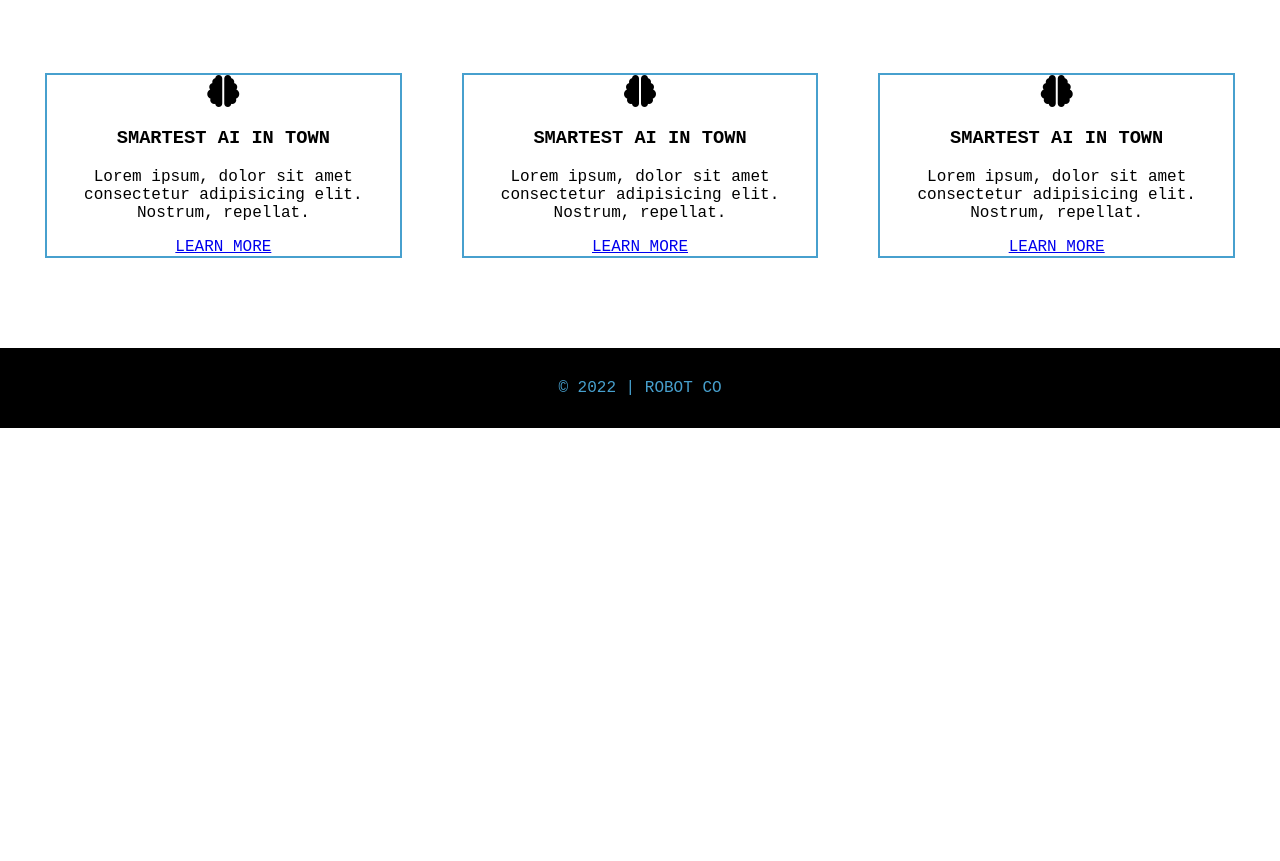
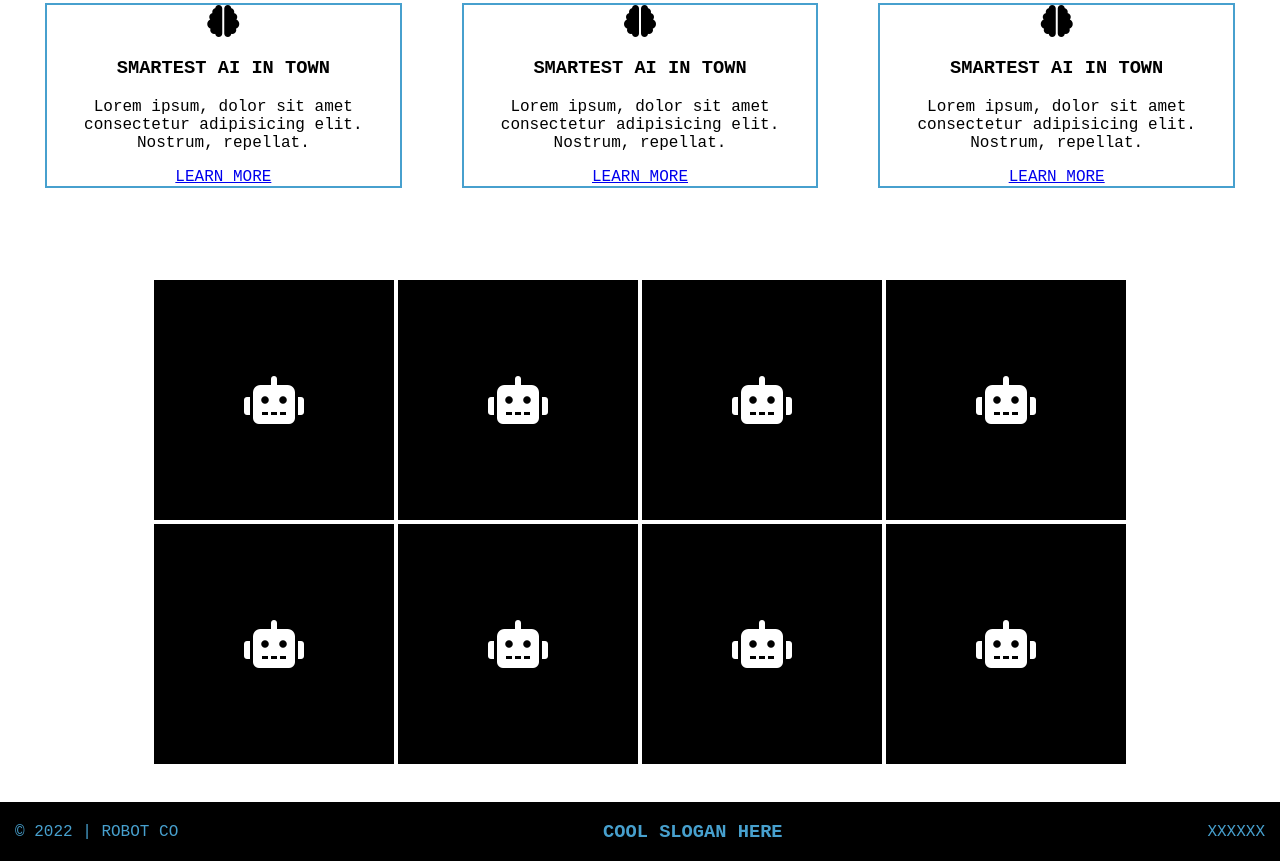
Before and after one commit to Mazattack1999/robotco, a plain HTML site: page index.html in a window 1280 px wide. Shown: the part 497-1358 px from the top of the page. Before the commit the page ends 925 px from the top, so only its background shows below. Drawn offline with Linux system fonts and the light colour scheme.

Commit message:
flexboxes

```diff
--- a/css/style.css
+++ b/css/style.css
@@ -20,6 +20,8 @@ nav {
 nav a {
     font-size: 22px;
     margin: 0 10px;
+    color: black;
+    font-weight: bold;
 }
 
 main {
@@ -58,6 +60,10 @@ main {
     color: #47a0ce;
 }
 
+.bold {
+    font-weight: bold;
+}
+
 .callout {
     border: 2px solid #47a0ce;
     margin: 30px;
@@ -66,5 +72,36 @@ main {
 
 footer {
     text-align: center;
-    padding: 15px;
+    padding: 0 15px;
 }
+
+.parent {
+    display: flex;
+    justify-content: space-between;
+    align-items: center;
+}
+
+#gallery {
+    margin: 0 auto;
+    max-width: 1200px;
+    display: flex;
+    justify-content: center;
+    flex-wrap:wrap;
+}
+
+.gallery-item {
+    background: black;
+    color: white;
+    margin: 2px;
+    width: 240px;
+    height: 240px;
+    display: flex;
+    justify-content:center;
+    align-items: center;
+}
+
+.flex-footer {
+    display:flex;
+    justify-content: space-between;
+    align-items: center;
+}
--- a/index.html
+++ b/index.html
@@ -11,16 +11,20 @@
 <body>
 
     <header>
+        <div class="parent">
             <div id="logo-container">
                 <i class="fa-solid fa-robot fa-3x"></i>
                 <h2>ROBOT CO</h2>
             </div>
 
-        <nav class="bg-dark">
+            <div>
+                <nav >
                     <a href="#">SHOP</a>
                     <a href="#">ABOUT</a>
                     <a href="#">CONTACT</a>
                 </nav>
+            </div>
+        </div>
     </header>
 
     <section id="hero">
@@ -55,8 +59,40 @@
             <a href="#">LEARN MORE</a>
         </div>
     </main>
+
+    <section id="gallery">
+        <div class="gallery-item">
+          <i class="fa-solid fa-robot fa-3x"></i>
+        </div>
+        <div class="gallery-item">
+          <i class="fa-solid fa-robot fa-3x"></i>
+        </div>
+        <div class="gallery-item">
+          <i class="fa-solid fa-robot fa-3x"></i>
+        </div>
+        <div class="gallery-item">
+          <i class="fa-solid fa-robot fa-3x"></i>
+        </div>
+        <div class="gallery-item">
+          <i class="fa-solid fa-robot fa-3x"></i>
+        </div>
+        <div class="gallery-item">
+          <i class="fa-solid fa-robot fa-3x"></i>
+        </div>
+        <div class="gallery-item">
+          <i class="fa-solid fa-robot fa-3x"></i>
+        </div>
+        <div class="gallery-item">
+          <i class="fa-solid fa-robot fa-3x"></i>
+        </div>
+      </section>
+      <br/><br/>
     <footer class="bg-dark">
+        <div class="flex-footer">
             <p>&copy; 2022 | ROBOT CO</p>
+            <h3>COOL SLOGAN HERE</h3>
+            <p>XXXXXX</p>
+        </div>
     </footer>
 </body>
 </html>
```
Lines whose indentation alone changed are shown as unchanged.
